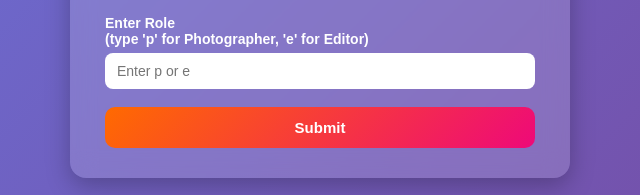
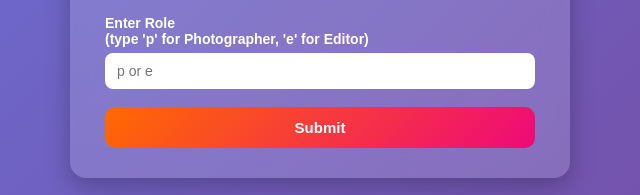
Before and after one commit to acharyapolytechnic/Recruitment, a plain HTML site: page index.html in a window 1280 px wide. Shown: the part 664-859 px from the top of the page, 320-960 px from the left. Drawn offline with Linux system fonts and the light colour scheme.

Commit message:
Update index.html

```diff
--- a/index.html
+++ b/index.html
@@ -155,7 +155,7 @@
 
 <div class="field">
   <label>Enter Role <br>(type 'p' for Photographer, 'e' for Editor)</label>
-  <input type="text" name="Selection" placeholder="Enter p or e" pattern="[pPeE]*" title="Only letters P and E are allowed" />
+  <input type="text" name="Selection" placeholder="p or e" pattern="[pPeE]*" title="Only letters P and E are allowed" />
 </div>
 
 
```
